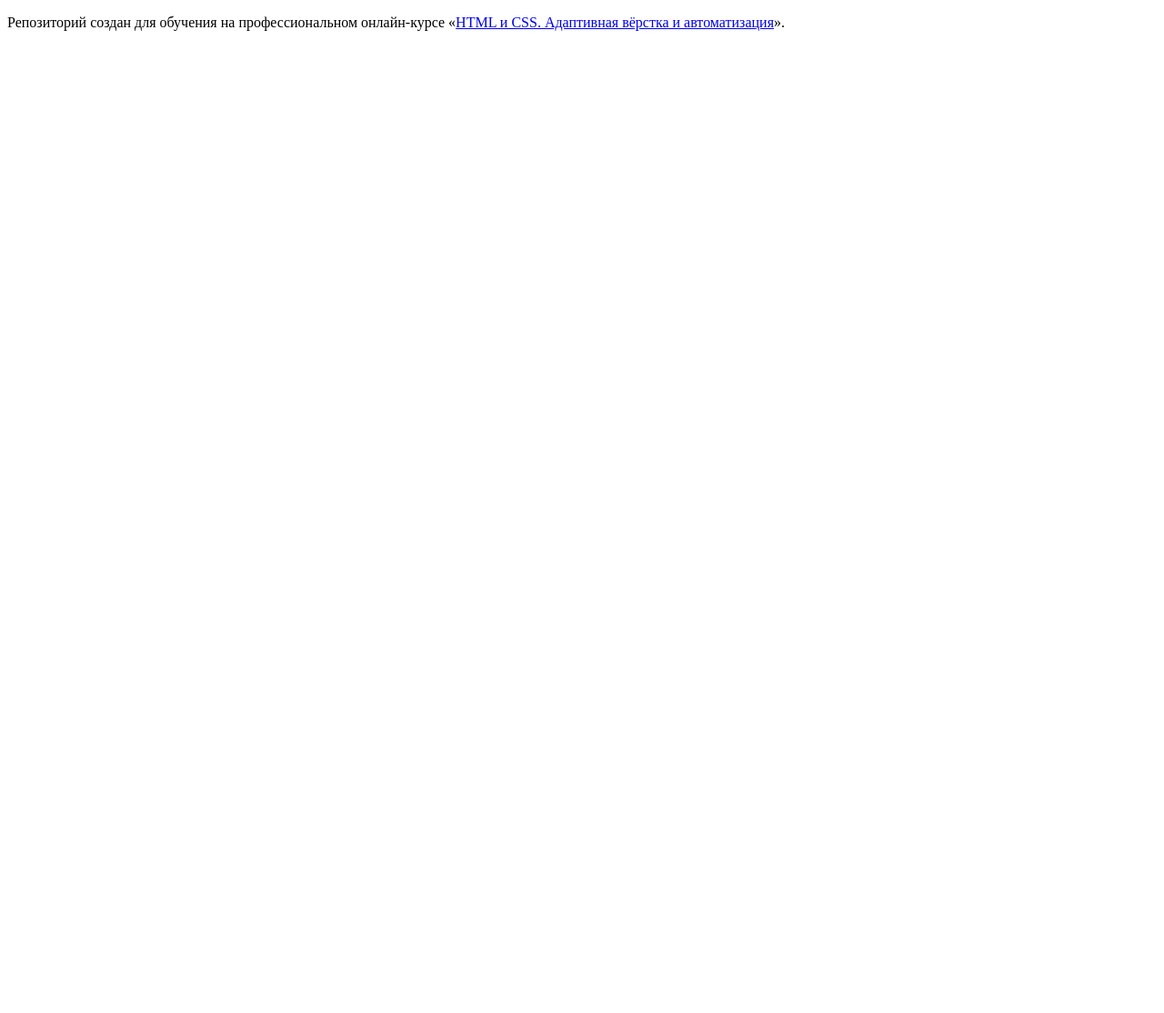
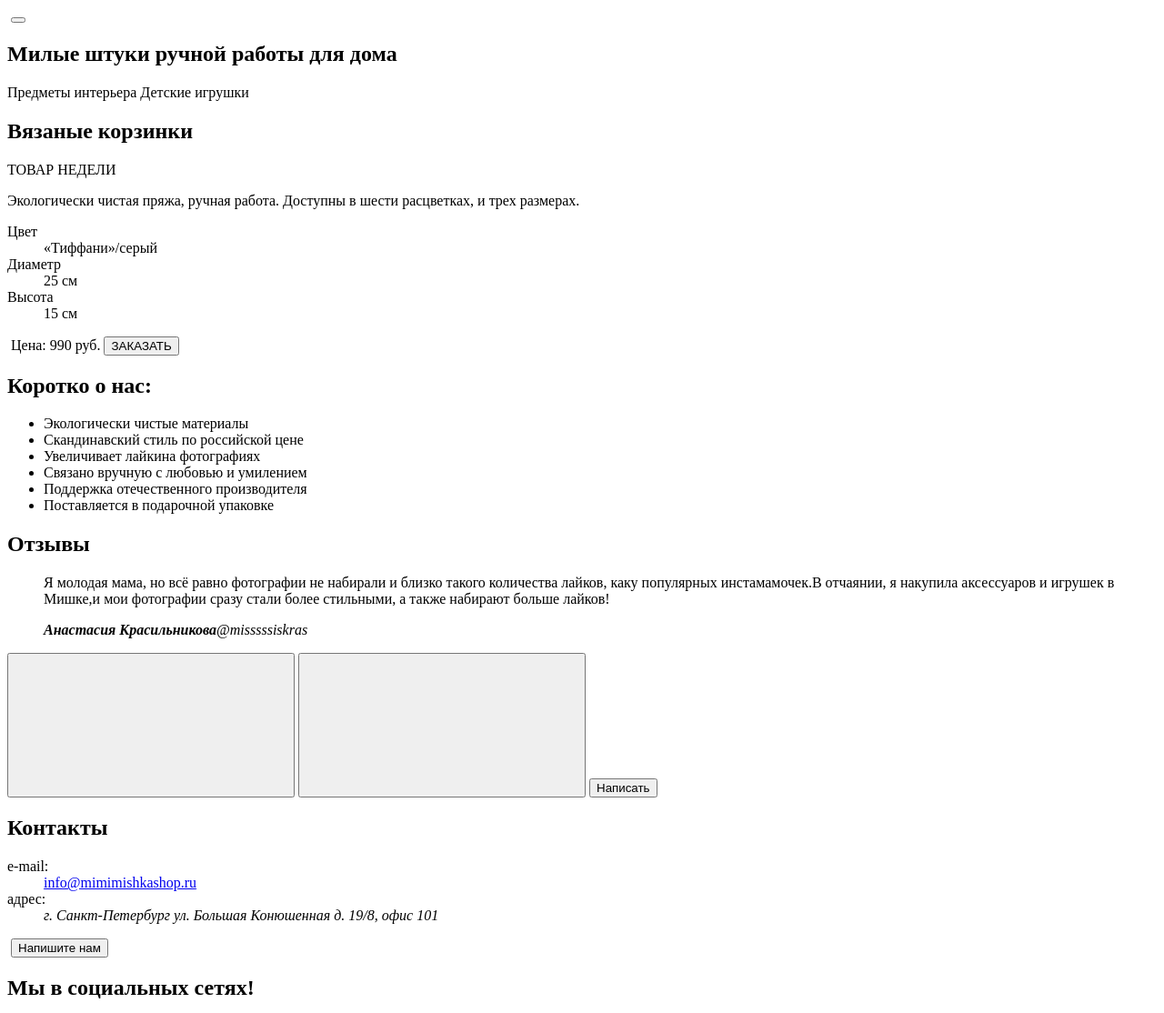
Before and after one commit to Kello4718/1678919-mishka-22, a website: page source/index.html in a window 1280 px wide. Shown: the top 1114 px of the page at 91% size. Before the commit the page ends 800 px from the top, so only its background shows below. Drawn offline with Linux system fonts and the light colour scheme.

Commit message:
Написал разметку главной страницы для мобильной версии

```diff
--- a/source/index.html
+++ b/source/index.html
@@ -1,12 +1,96 @@
 <!DOCTYPE html>
-<html lang="ru">
+<html lang="ru" class="page">
   <head>
     <meta charset="utf-8">
-    <title>HTML Academy: Мишка</title>
+    <title>Вязанные изделия от MISHKA</title>
   </head>
-  <body>
-
-    <p>Репозиторий создан для обучения на профессиональном онлайн‑курсе «<a href="https://htmlacademy.ru/intensive/adaptive">HTML и CSS. Адаптивная вёрстка и автоматизация</a>».</p>
-
+  <body class="page__body">
+    <header class="header">
+      <img class="header__logo">
+      <button class="header__button"></button>
+    </header>
+    <main class="main">
+      <section class="preview">
+        <h1 class="preview__title">Милые штуки ручной работы для дома</h1>
+        <a class="preview__link">Предметы интерьера</a>
+        <a class="preview__link">Детские игрушки</a>
+      </section>
+      <section class="hit">
+        <h2 class="hit__title">Вязаные корзинки</h2>
+        <span class="hit__special">ТОВАР НЕДЕЛИ</span>
+        <p class="hit__text">Экологически чистая пряжа,
+          ручная работа. Доступны в шести расцветках, и трех размерах.</p>
+        <dl class="hit__list">
+          <dt class="hit__property">Цвет</dt>
+          <dd class="hit__value">«Тиффани»/серый</dd>
+          <dt class="hit__property">Диаметр</dt>
+          <dd class="hit__value">25 см</dd>
+          <dt class="hit__property">Высота</dt>
+          <dd class="hit__value">15 см</dd>
+        </dl>
+        <img class="hit__image">
+        <span class="hit__price">Цена: 990 руб.</span>
+        <button class="hit__button button">ЗАКАЗАТЬ</button>
+      </section>
+      <section class="about">
+        <h2 class="about__title">Коротко о нас:</h2>
+        <ul class="about__list">
+          <li class="about__item">Экологически чистые материалы</li>
+          <li class="about__item">Скандинавский стиль по российской цене</li>
+          <li class="about__item">Увеличивает лайкина фотографиях</li>
+          <li class="about__item">Связано вручную с любовью и умилением</li>
+          <li class="about__item">Поддержка отечественного производителя</li>
+          <li class="about__item">Поставляется в подарочной упаковке</li>
+        </ul>
+      </section>
+      <section class="reviews">
+        <h2 class="reviews__title">Отзывы</h2>
+        <blockquote class="reviews__quote">
+          <p>Я молодая мама, но всё равно фотографии не набирали и близко такого количества лайков, каку популярных инстамамочек.В отчаянии, я накупила аксессуаров и игрушек в Мишке,и мои фотографии сразу стали более стильными, а также набирают больше лайков!</p>
+          <cite><b>Анастасия Красильникова</b>@misssssiskras</cite>
+        </blockquote>
+        <button class="reviews__button reviews__button--left">
+          <svg></svg>
+        </button>
+        <button class="reviews__button reviews__button--right">
+          <svg></svg>
+        </button>
+        <button class="reviews__button button">Написать</button>
+      </section>
+      <section class="contacts">
+        <h2 class="contacts__title">Контакты</h2>
+        <dl class="contacts__list">
+          <dt class="contacts__property">e-mail:</dt>
+          <dd class="contacts__value">
+            <a class="contacts__email" href="mailto:info@mimimishkashop.ru">info@mimimishkashop.ru</a>
+          </dd>
+          <dt class="contacts__property">адрес:</dt>
+          <dd class="contacts__value">
+            <address class="contacts__address">г. Санкт-Петербург ул. Большая Конюшенная д. 19/8, офис 101</address>
+          </dd>
+        </dl>
+        <img class="contacts__map">
+        <button class="contacts__button button">Напишите нам</button>
+      </section>
+    </main>
+    <footer class="footer">
+      <section class="social">
+        <h2 class="social__title visually-hidden">Мы в социальных сетях!</h2>
+        <a class="social__link">
+          <svg class="instagram"></svg>
+        </a>
+        <a class="social__link">
+          <svg class="facebook"></svg>
+        </a>
+        <a class="social__link">
+          <svg class="twitter"></svg>
+        </a>
+      </section>
+      <section class="copyright">
+        <h2 class="copyright__title visually-hidden">Наш копирайт!</h2>
+        <span class="copyright__text">Разработано</span>
+        <svg class="copyright__image"></svg>
+      </section>
+    </footer>
   </body>
 </html>
```
